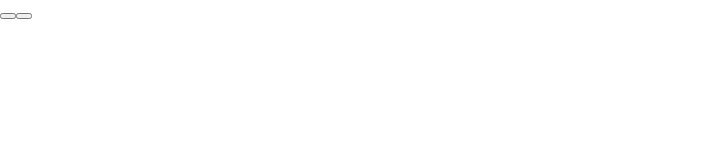
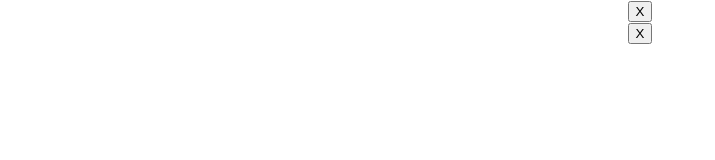
Before and after one commit to suresh37/react-practice-app, a React (Create React App) app: page / in a window 1280 px wide. Shown: the top 160 px of the page, without its empty margins (0-715 px from the left). Built offline with nearby package versions, Linux system fonts and the light colour scheme.

Commit message:
button updates

```diff
--- a/src/App.js
+++ b/src/App.js
@@ -3,6 +3,7 @@ import './App.css';
 import { useState } from 'react';
 import MyBtn from './components/MyBtn';
 import GameButton from './components/GameButton';
+import './styles.css';
 
 function App() {
   const [count, setCount] = useState(0);
@@ -15,7 +16,9 @@ function App() {
     setCount(0);
   }
   return (
-    <GameButton></GameButton>
+    <div className="App">
+      <GameButton></GameButton>
+    </div>
   )
   /*  return (
      <div className="App">
--- a/src/components/GameButton.jsx
+++ b/src/components/GameButton.jsx
@@ -3,8 +3,9 @@ import React from 'react';
 const GameButton = () => {
 	return (
 		<div>
-			<button className='square'> </button>
-			<button className='square'> </button>
+			<button className='square'>X</button>
+			<br />
+			<button className='square'>X</button>
 		</div>
 	);
 };
--- /dev/null
+++ b/src/styles.css
@@ -0,0 +1,3 @@
+.square {
+	justify-content: center;
+}
```
